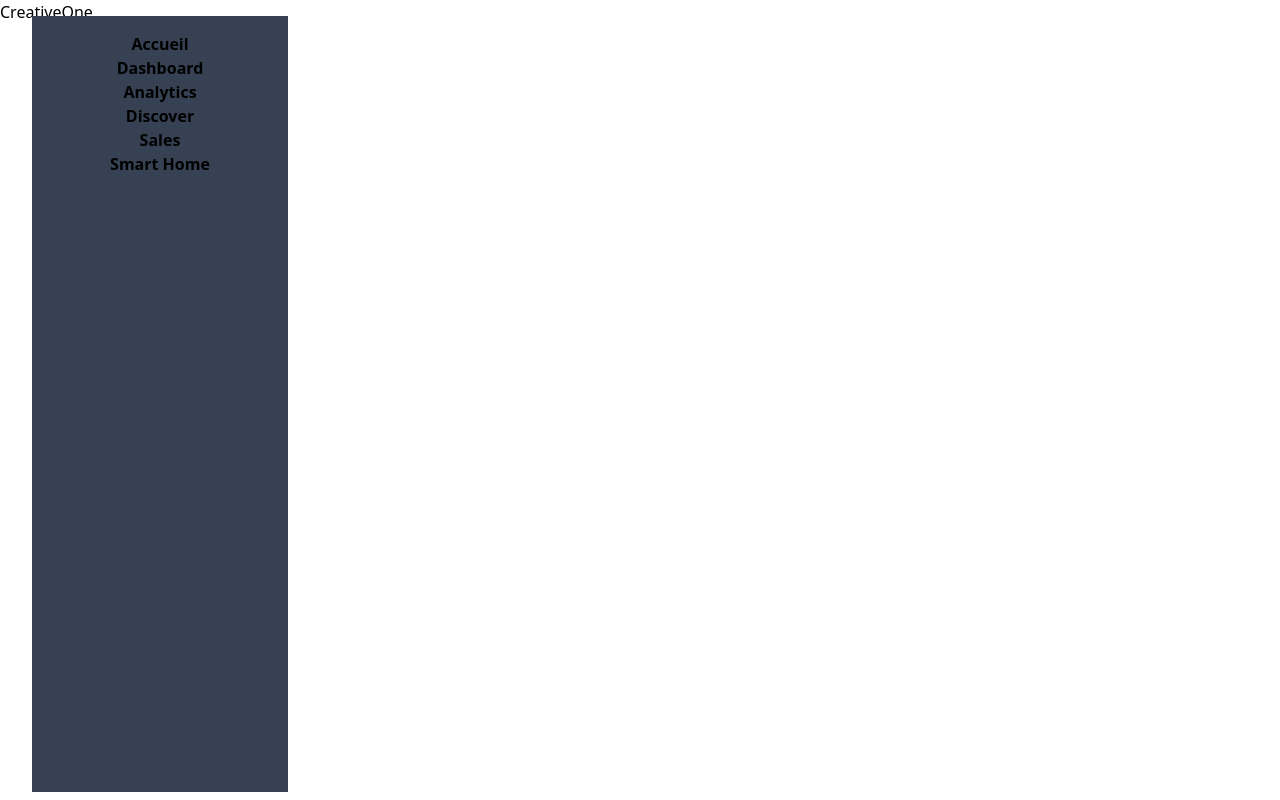
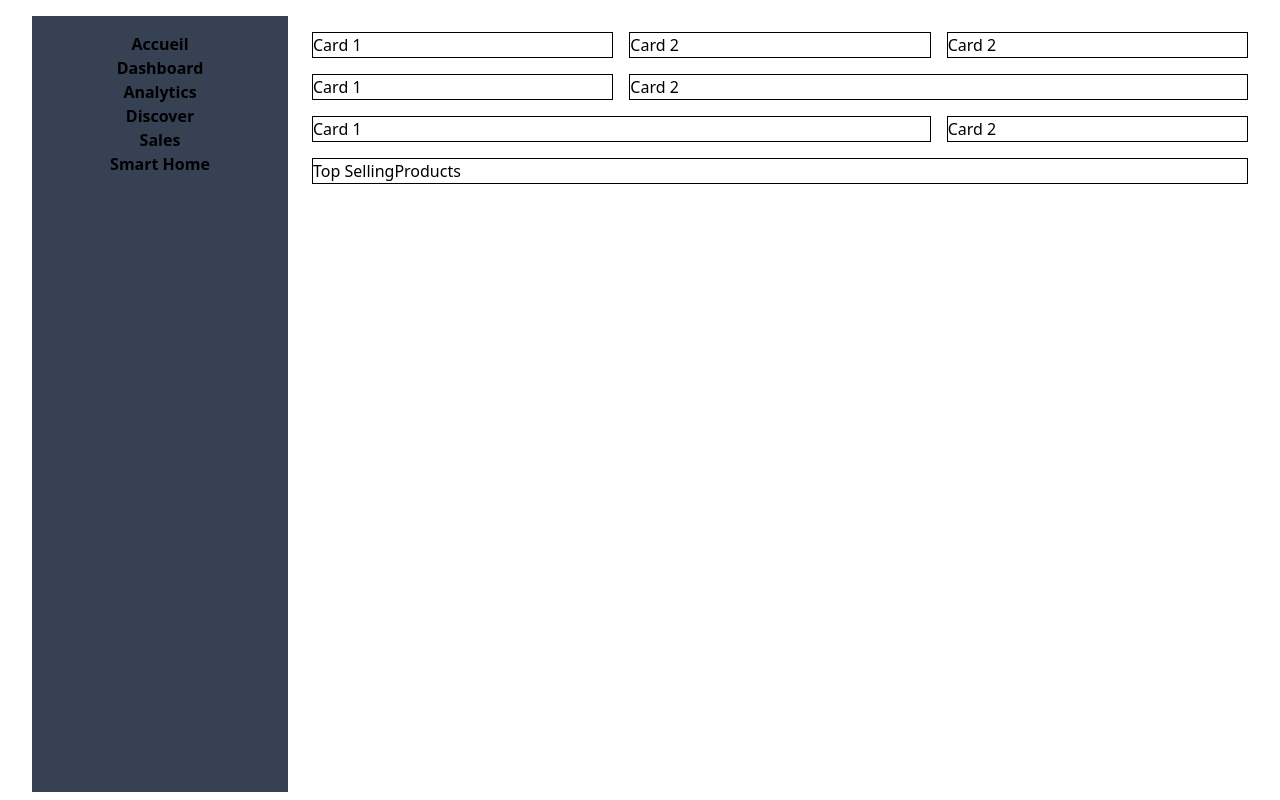
Before and after one commit to ReadyToDevNow/OnBoard, a Vue app: page /analytics in a window 1280 px wide. Built offline with nearby package versions, Linux system fonts and the light colour scheme.

Commit message:
feat: Structuring page

```diff
--- a/src/components/AnalyticsPage.vue
+++ b/src/components/AnalyticsPage.vue
@@ -1,5 +1,20 @@
 <template>
-  <div>CreativeOne</div>
+  <div class="left-78 top-8 right-8 absolute z-49">
+    <div class="grid grid-cols-3 gap-4 mb-4">
+      <div class="border">Card 1</div>
+      <div class="border">Card 2</div>
+      <div class="border">Card 2</div>
+    </div>
+    <div class="grid grid-cols-6 gap-4 mb-4">
+      <div class="col-span-2 border">Card 1</div>
+      <div class="col-span-4 border">Card 2</div>
+    </div>
+    <div class="grid grid-cols-6 gap-4 mb-4">
+      <div class="col-span-4 border">Card 1</div>
+      <div class="col-span-2 border">Card 2</div>
+    </div>
+    <div class="border">Top SellingProducts</div>
+  </div>
 </template>
 
 <script setup></script>
```
